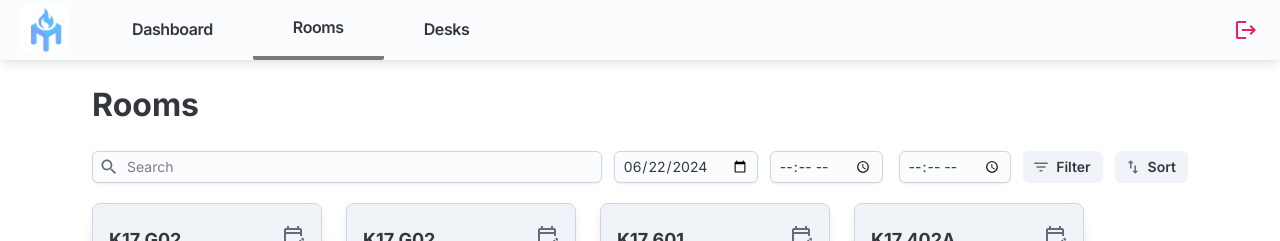
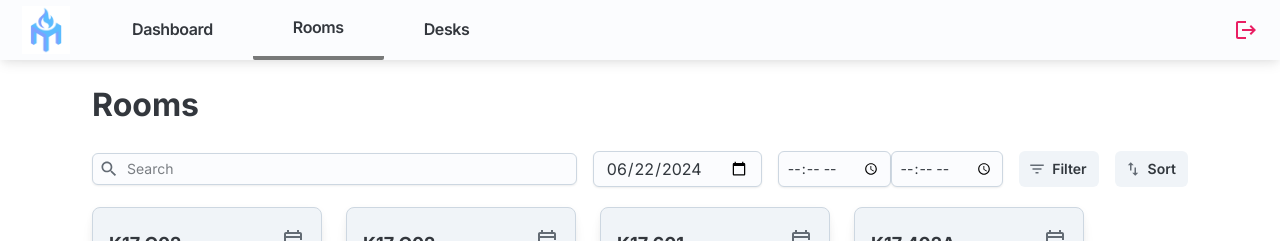
Before and after one commit to unsw-cse-comp99-3900/capstone-project-3900h13bfrancophiles, a Next.js app in the folder frontend/: page /rooms in a window 1280 px wide. Shown: the top 241 px of the page. Built offline with nearby package versions, Linux system fonts and the light colour scheme.

Commit message:
clean up code

```diff
--- a/frontend/app/(pages)/rooms/page.tsx
+++ b/frontend/app/(pages)/rooms/page.tsx
@@ -96,7 +96,7 @@ const renderFilters = () => (
       label="Type"
       placeholder="All"
       options={[
-        { value: "all", label: "All"},
+        { value: "all", label: "All" },
         { value: "meeting-room", label: "Meeting Room" },
         { value: "consult-room", label: "Consult Room" },
         { value: "conference-room", label: "Conference Room" },
@@ -149,13 +149,11 @@ export default function Rooms() {
       <h1>Rooms</h1>
       <Stack
         className="SearchAndFilters"
-        sx={{
-          borderRadius: "sm",
-          flexWrap: "wrap",
-          gap: 1.5,
-          alignItems: "center",
-          flexDirection: "row",
-        }}
+        alignItems="center"
+        direction="row"
+        flexWrap="wrap"
+        gap={2}
+        borderRadius="sm"
       >
         {/* TODO: Make this actually search and apply the filter */}
         <FormControl sx={{ flex: 2 }} size="sm">
@@ -165,7 +163,7 @@ export default function Rooms() {
             startDecorator={<SearchIcon />}
           />
         </FormControl>
-        <FormControl size="sm">
+        <Stack direction="row" gap={2} flexWrap="wrap">
           <Input
             type="date"
             defaultValue={date}
@@ -176,9 +174,7 @@ export default function Rooms() {
               setDate(d);
             }}
           />
-        </FormControl>
-        <FormControl size="sm">
-          <Box sx={{ display: "flex", gap: 2 }}>
+          <Stack direction="row">
             <Input
               type="time"
               defaultValue={startTime}
@@ -203,9 +199,7 @@ export default function Rooms() {
                 setEndTime(d);
               }}
             />
-          </Box>
-        </FormControl>
-
+          </Stack>
           <Button
             startDecorator={<FilterListIcon />}
             variant="soft"
@@ -225,6 +219,7 @@ export default function Rooms() {
           >
             Sort
           </Button>
+        </Stack>
       </Stack>
 
       <Modal
```
Lines whose indentation alone changed are shown as unchanged.
